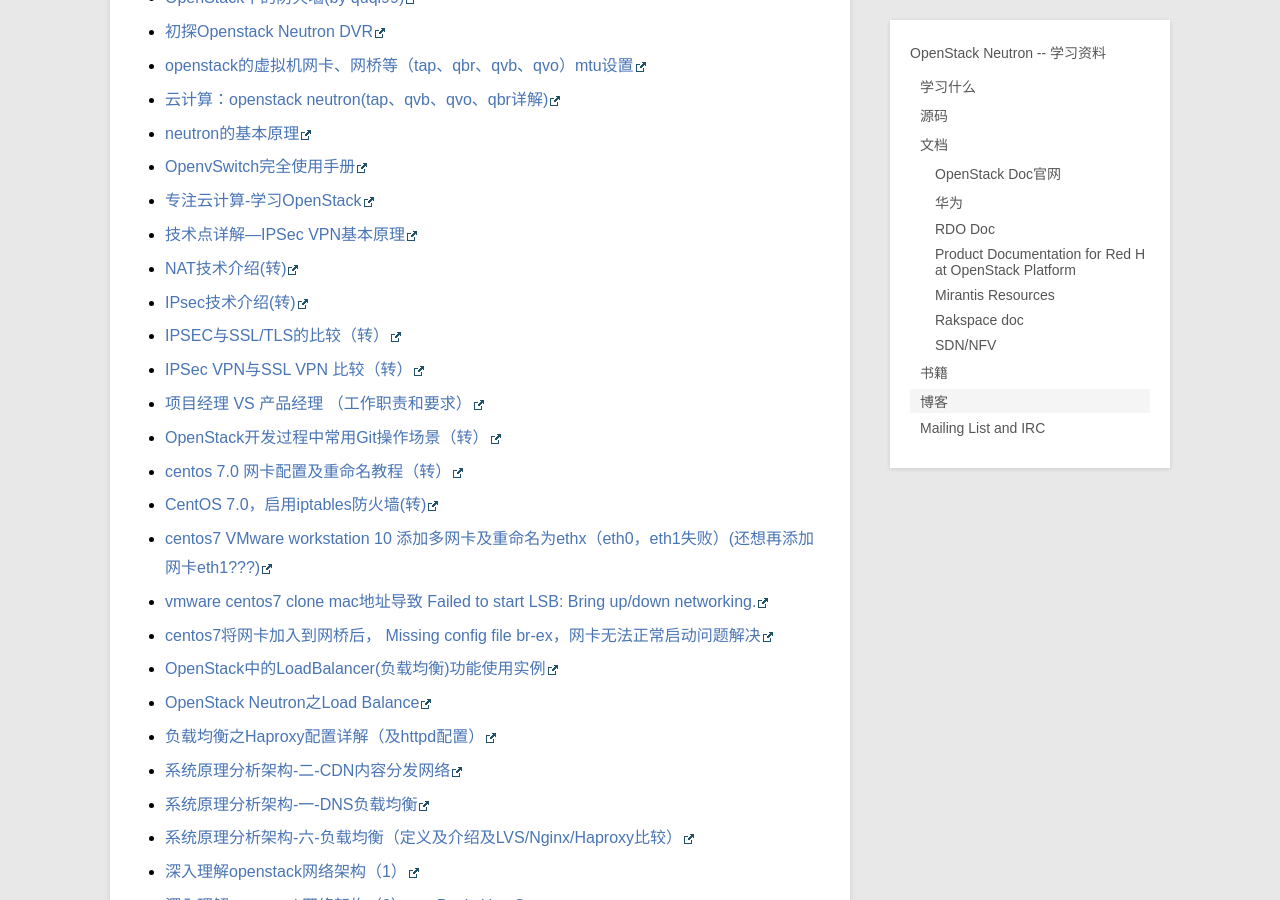
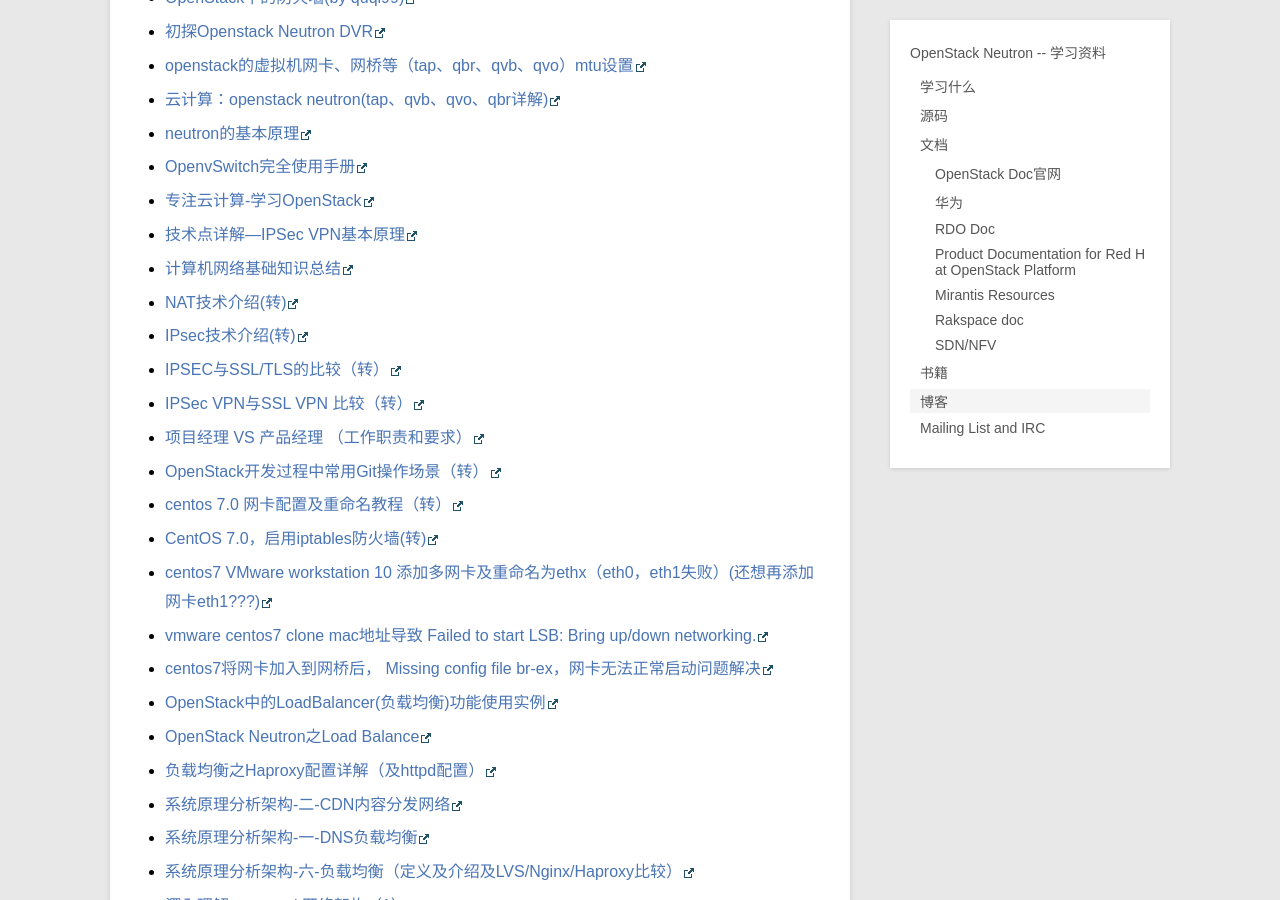
Before and after one commit to xiaofandh12/xiaofandh12.github.io, a Jekyll site: the page built from _posts/blog/2016-04-21-OpenStack-Nutron-Learning-Material.md, in a window 1280 px wide and 900 px high, scrolled down 5865 px. Built offline with Jekyll 4.4.1, drawn with Linux system fonts in a browser that asks for light colours; Markdown is read by kramdown in place of the engine named in the settings; comment, search, counter and statistics services are not loaded.

Commit message:
OpenStack Neutron -- 学习资料 添加一篇计算机网络基础知识总结的博客

```diff
--- a/_posts/blog/2016-04-21-OpenStack-Nutron-Learning-Material.md
+++ b/_posts/blog/2016-04-21-OpenStack-Nutron-Learning-Material.md
@@ -179,6 +179,7 @@
 * [OpenvSwitch完全使用手册](http://my.oschina.net/tantexian/blog/648965?fromerr=ZkIfFQ0j)
 * [专注云计算-学习OpenStack](http://www.cnblogs.com/sammyliu/category/636967.html)
 * [技术点详解---IPSec VPN基本原理](http://www.cnblogs.com/phoenixzq/archive/2013/05/18/3085366.html)
+* [计算机网络基础知识总结](http://www.cnblogs.com/maybe2030/p/4781555.html)
 * [NAT技术介绍(转)](http://my.oschina.net/tantexian/blog/648957?fromerr=qrqJiZS3)
 * [IPsec技术介绍(转)](http://my.oschina.net/tantexian/blog/648955?fromerr=pN2o73uW)
 * [IPSEC与SSL/TLS的比较（转）](http://my.oschina.net/tantexian/blog/648954?fromerr=VtjD9AqD)
```
